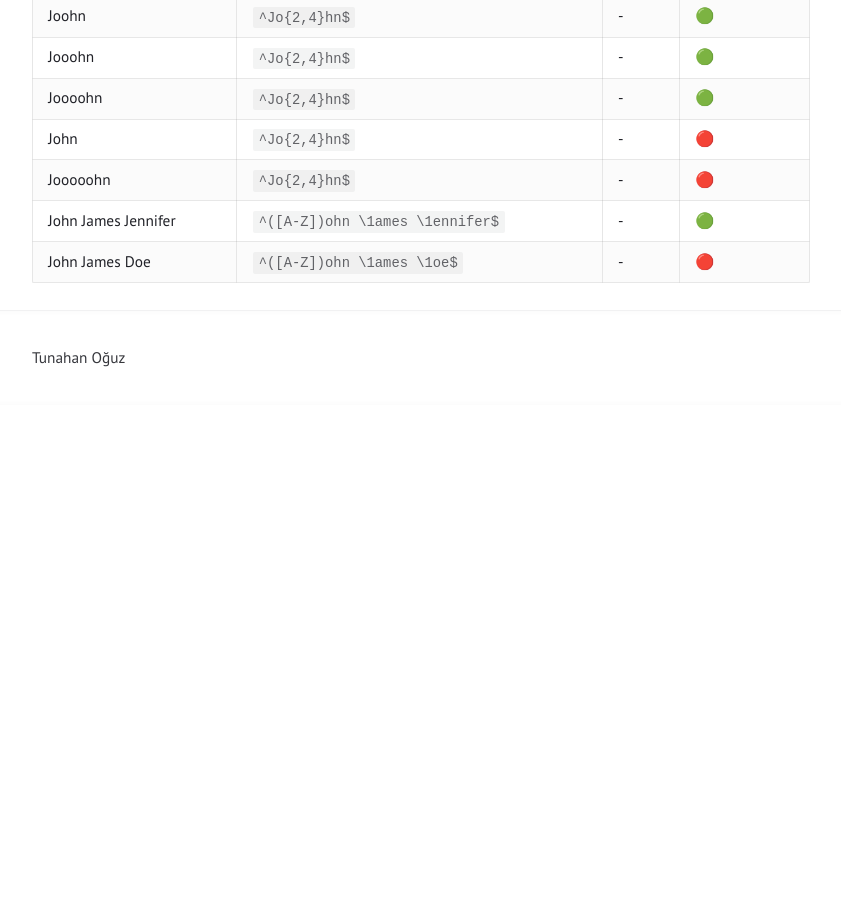
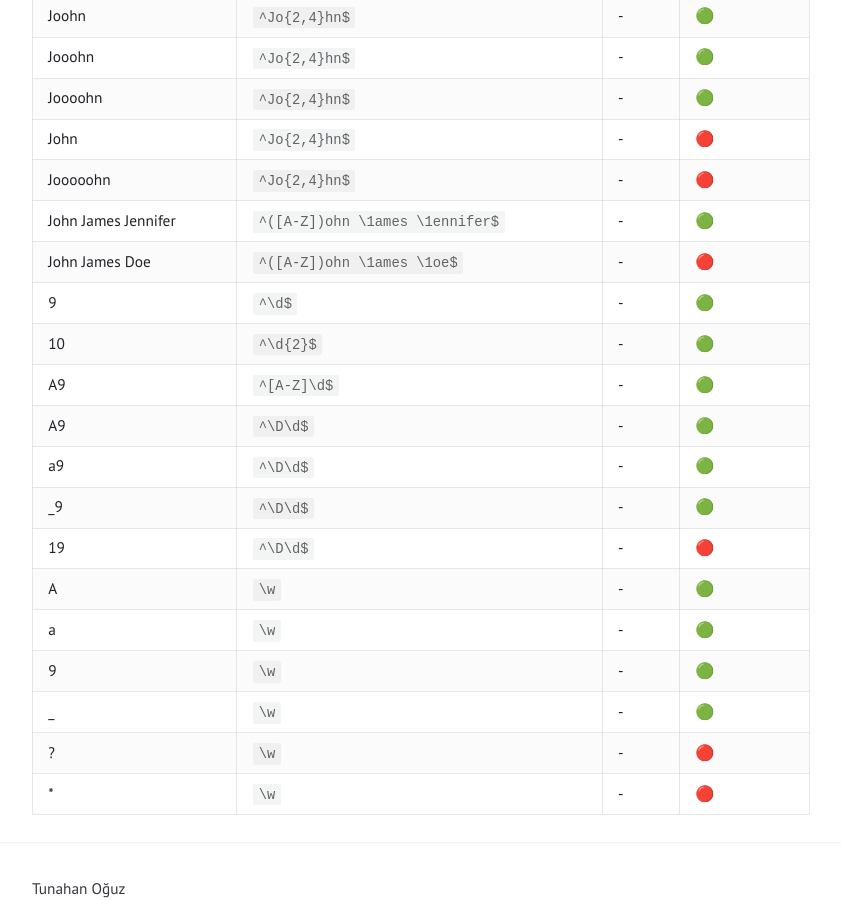
Before and after one commit to tunahanoguz/tunahanoguz.github.io, a Jekyll site: the page built from _posts/2025-05-05-oracle-regular-expressions.md, in a window 1280 px wide and 900 px high, scrolled down 5201 px. Shown: the whole window, without its empty margins (219-1060 px from the left). Built offline with Jekyll 4.4.1, drawn with Linux system fonts in a browser that asks for light colours; before the commit the page ends 5606 px from its top, so only the background shows below that.

Commit message:
Update 2025-05-05-oracle-regular-expressions.md

````diff
--- a/_posts/2025-05-05-oracle-regular-expressions.md
+++ b/_posts/2025-05-05-oracle-regular-expressions.md
@@ -123,3 +123,16 @@ Aşağıdaki tabloda üstteki iki tabloda açıklamaları yer alan desen ve eşl
 | Jooooohn            | ```^Jo{2,4}hn$```                   | -   | 🔴           |
 | John James Jennifer | ```^([A-Z])ohn \1ames \1ennifer$``` | -   | 🟢           |
 | John James Doe      | ```^([A-Z])ohn \1ames \1oe$```      | -   | 🔴           |
+| 9                   | ```^\d$```                          | -   | 🟢           |
+| 10                  | ```^\d{2}$```                       | -   | 🟢           |
+| A9                  | ```^[A-Z]\d$```                     | -   | 🟢           |
+| A9                  | ```^\D\d$```                        | -   | 🟢           |
+| a9                  | ```^\D\d$```                        | -   | 🟢           |
+| _9                  | ```^\D\d$```                        | -   | 🟢           |
+| 19                  | ```^\D\d$```                        | -   | 🔴           |
+| A                   | ```\w```                            | -   | 🟢           |
+| a                   | ```\w```                            | -   | 🟢           |
+| 9                   | ```\w```                            | -   | 🟢           |
+| _                   | ```\w```                            | -   | 🟢           |
+| ?                   | ```\w```                            | -   | 🔴           |
+| *                   | ```\w```                            | -   | 🔴           |
````
